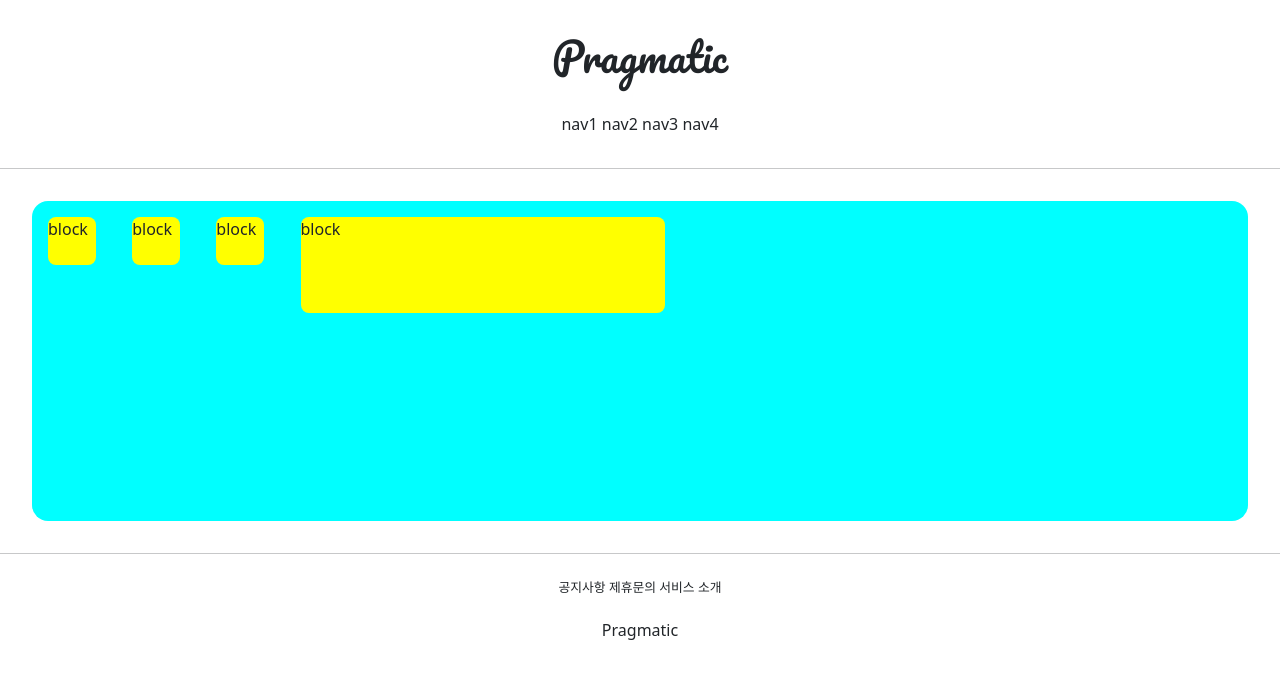
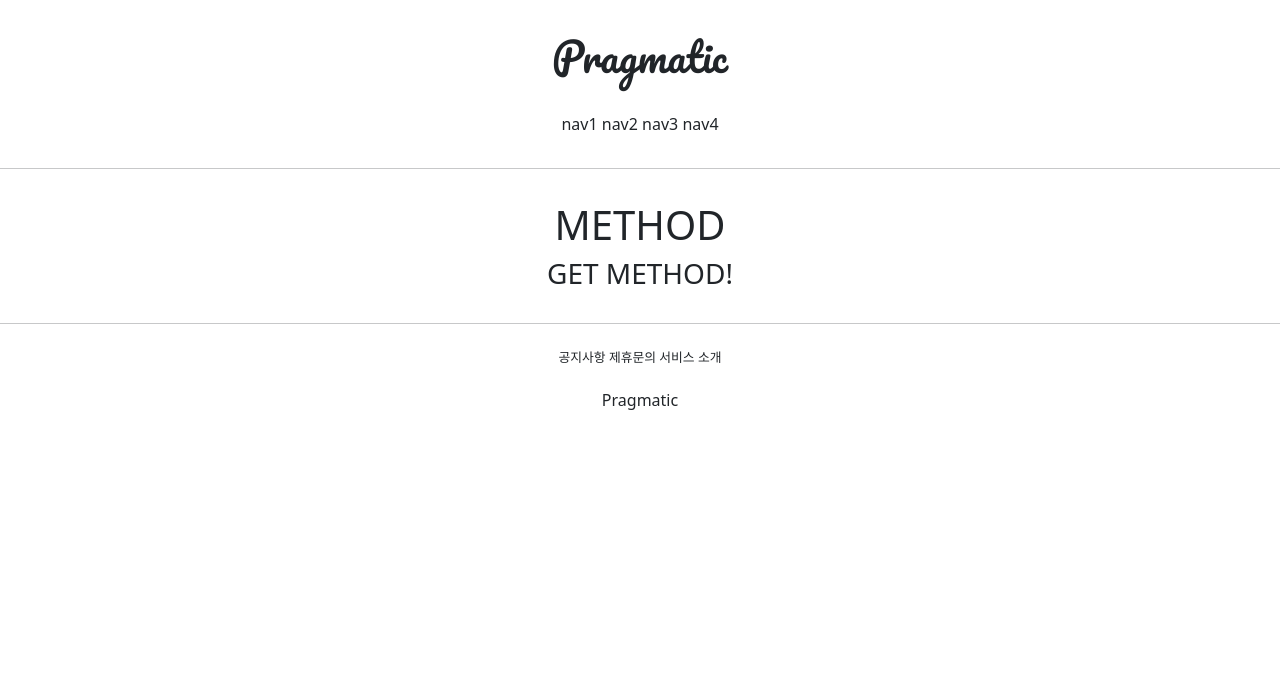
Before and after one commit to HwangSoonHyun/FirstClass, a Django app: page /accounts/hello_world/ in a window 1280 px wide. Shown: the top 679 px of the page. Run offline with Django 3.2, Linux system fonts and the light colour scheme; parts of the project's set-up code (start-up, migrations or seed data) failed here and were passed over.

Commit message:
7/8 (Get, Post 프로토콜 실습)

```diff
--- a/accountapp/templates/accountapp/hello_world.html
+++ b/accountapp/templates/accountapp/hello_world.html
@@ -2,24 +2,10 @@
 
 {% block content %}
 
-    <style>
-        .testing {
-            background-color: yellow;
-            height: 48px;
-            width: 48px;
-            margin: 1rem;
-            border-radius: .5rem;
-        }
-    </style>
+     <div style="margin: 2rem; text-align: center">
+        <h1>METHOD</h1>
 
-    <div style="height: 20rem; background-color: aqua;
-    border-radius: 1rem; margin: 2rem">
-
-        <div class="testing" style="display: inline-block">block</div>
-        <div class="testing" style="display: inline-block; width: 3rem; height: 3rem">block</div>
-        <div class="testing" style="display: inline-block; width: 3em; height: 3em">block</div>
-        <div class="testing" style="display: inline-block; width: 30%; height: 30%">block</div>
-
+        <h3>{{ text }}</h3>
     </div>
 
 {% endblock %}
--- a/accountapp/views.py
+++ b/accountapp/views.py
@@ -4,4 +4,9 @@ from django.shortcuts import render
 # Create your views here.
 
 def hello_world(request):
-    return render(request, 'accountapp/hello_world.html')
+    if request.method == "POST":
+        return render(request, 'accountapp/hello_world.html',
+                      context={'text': 'POST METHOD!'})
+    else:
+        return render(request, 'accountapp/hello_world.html',
+                      context={'text': 'GET METHOD!'})
```
